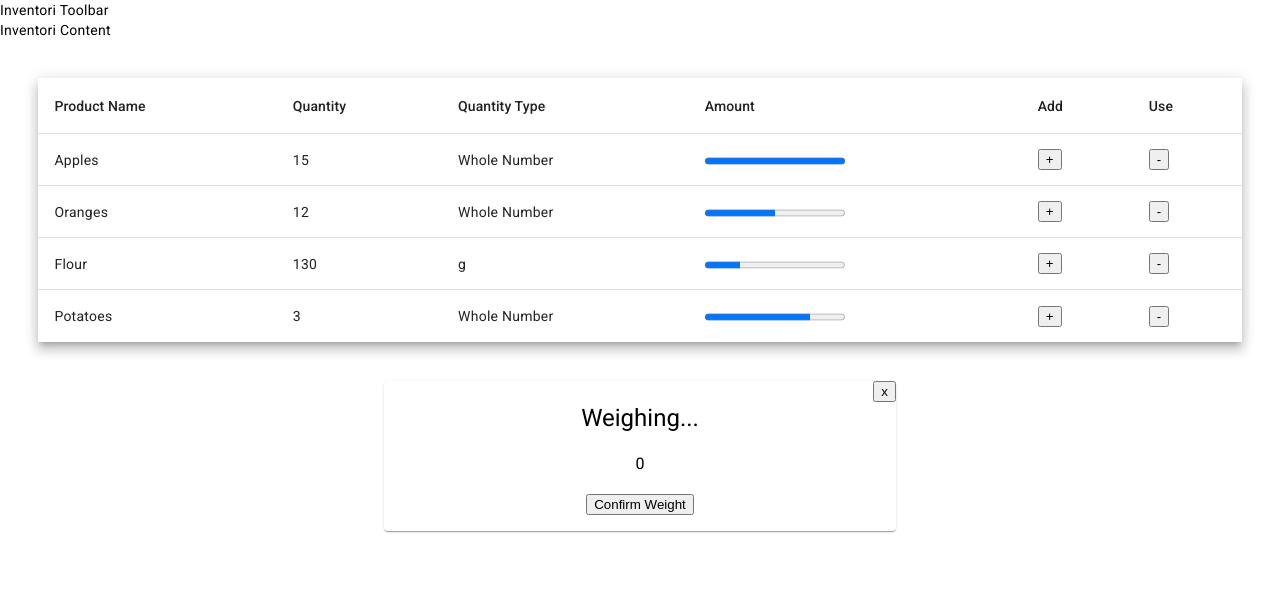
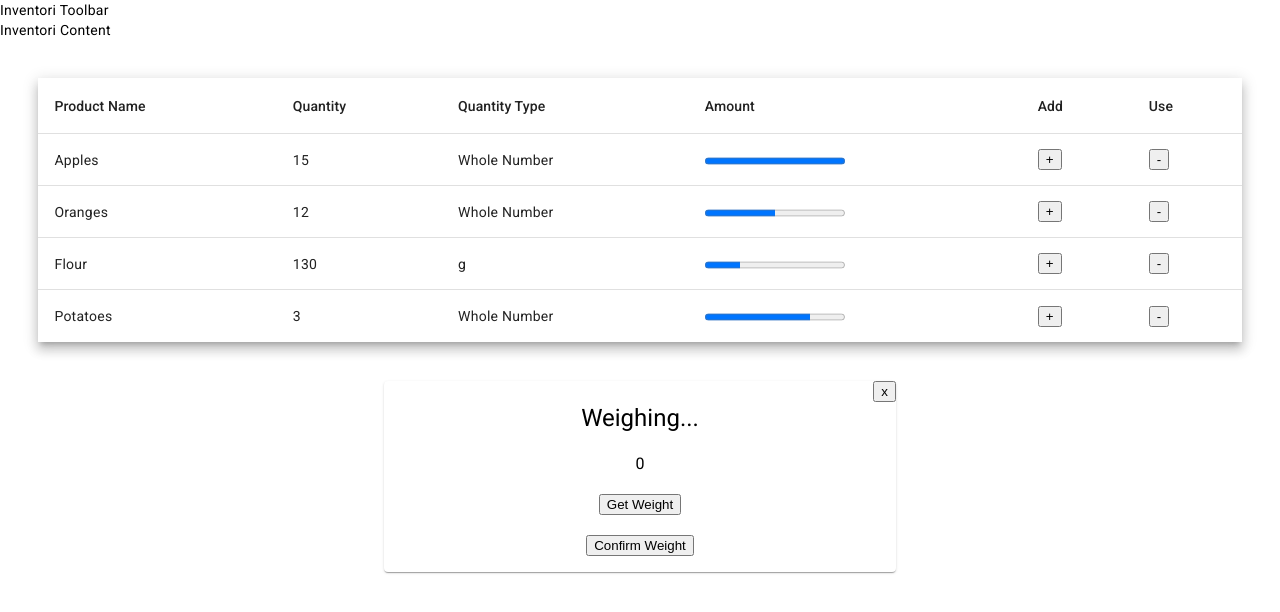
Before and after one commit to zmb6893/inventori, an Angular app in the folder inventori/: page / in a window 1280 px wide. Shown: the top 612 px of the page. Built offline with nearby package versions, Linux system fonts and the light colour scheme.

Commit message:
Added in get weight function and button

```diff
--- a/inventori/src/app/weight-confirmation/weight-confirmation.component.html
+++ b/inventori/src/app/weight-confirmation/weight-confirmation.component.html
@@ -7,6 +7,8 @@
             <div style="text-align: center;">
                 <h1>Weighing...</h1>
                 <h3>{{ weight }}</h3>
+                <button (click)="getWeight()">Get Weight</button>
+                <br><br>
                 <button>Confirm Weight</button>
             </div>
         </mat-card-content>
--- a/inventori/src/app/weight-confirmation/weight-confirmation.component.ts
+++ b/inventori/src/app/weight-confirmation/weight-confirmation.component.ts
@@ -14,4 +14,8 @@ export class WeightConfirmationComponent {
     console.log(this.showingWeightBox)
   }
 
+  getWeight = () => {
+    this.weight = this.weight+1;
+  }
+
 }
```
